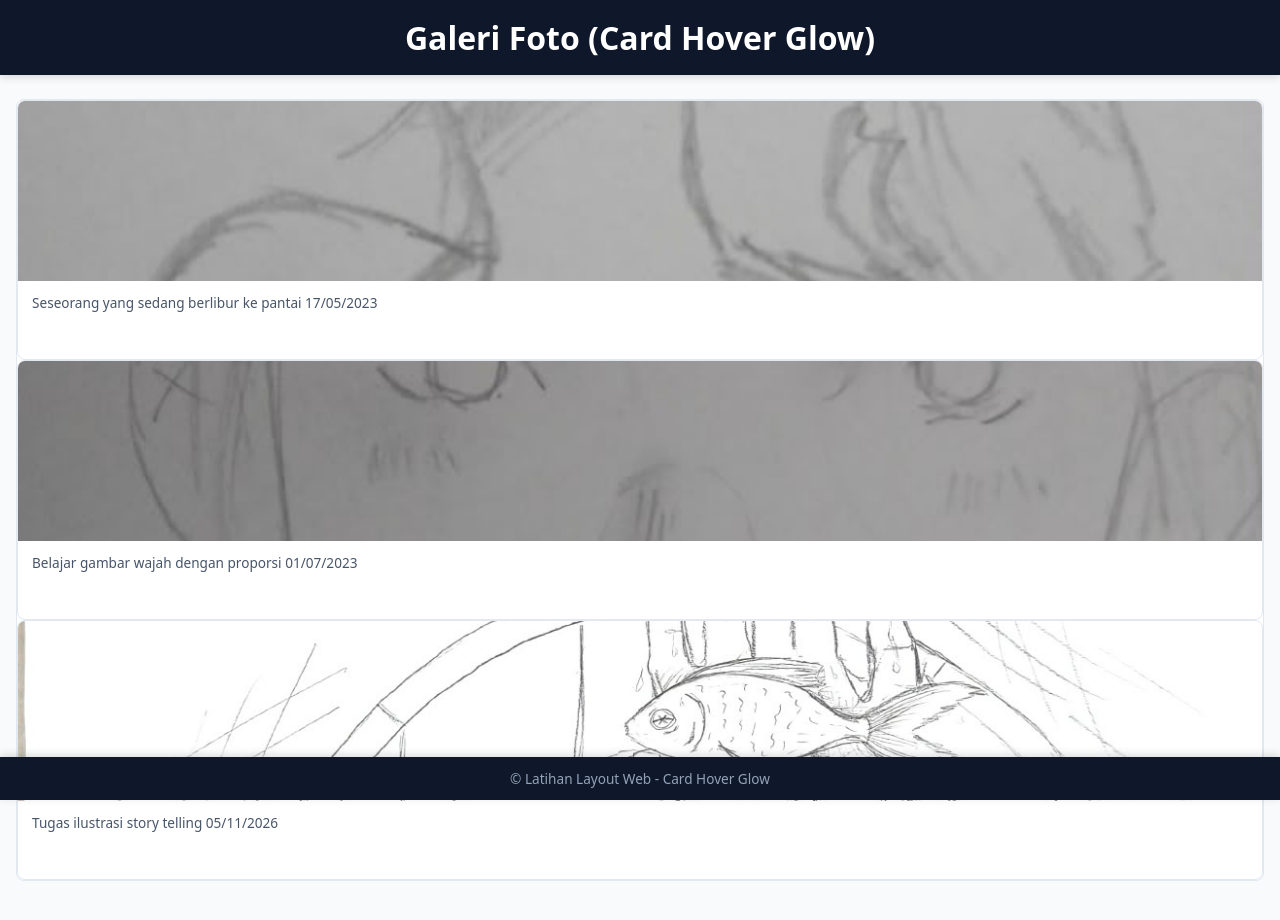
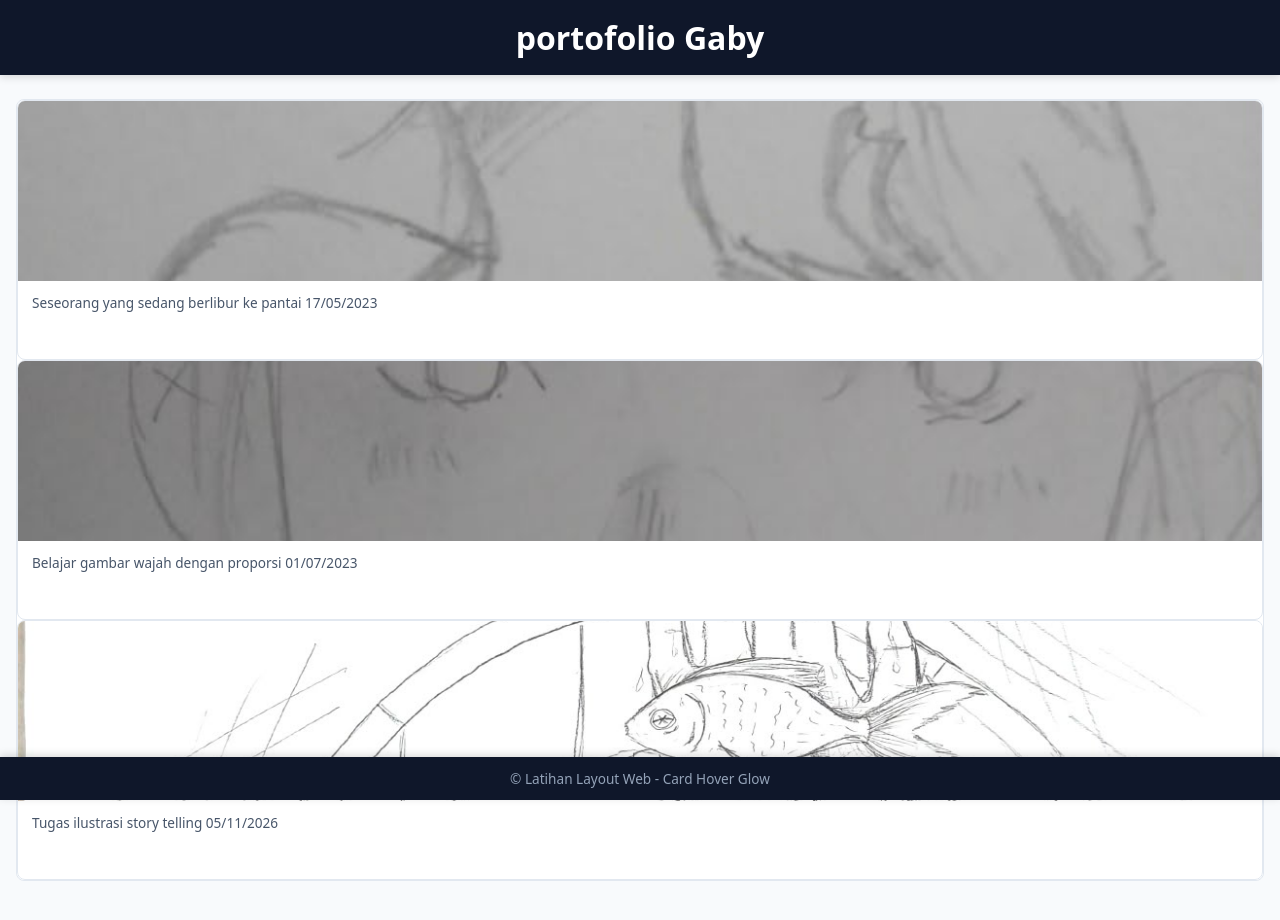
Before and after one commit to gabrielk25/week-9, a plain HTML site: page index.html in a window 1280 px wide. Drawn offline with Linux system fonts and the light colour scheme.

Commit message:
Update index.html

```diff
--- a/index.html
+++ b/index.html
@@ -93,7 +93,7 @@
 <body>
 
   <header>
-    <h1>Galeri Foto (Card Hover Glow)</h1>
+    <h1>portofolio Gaby</h1>
   </header>
 
   <main>
```
